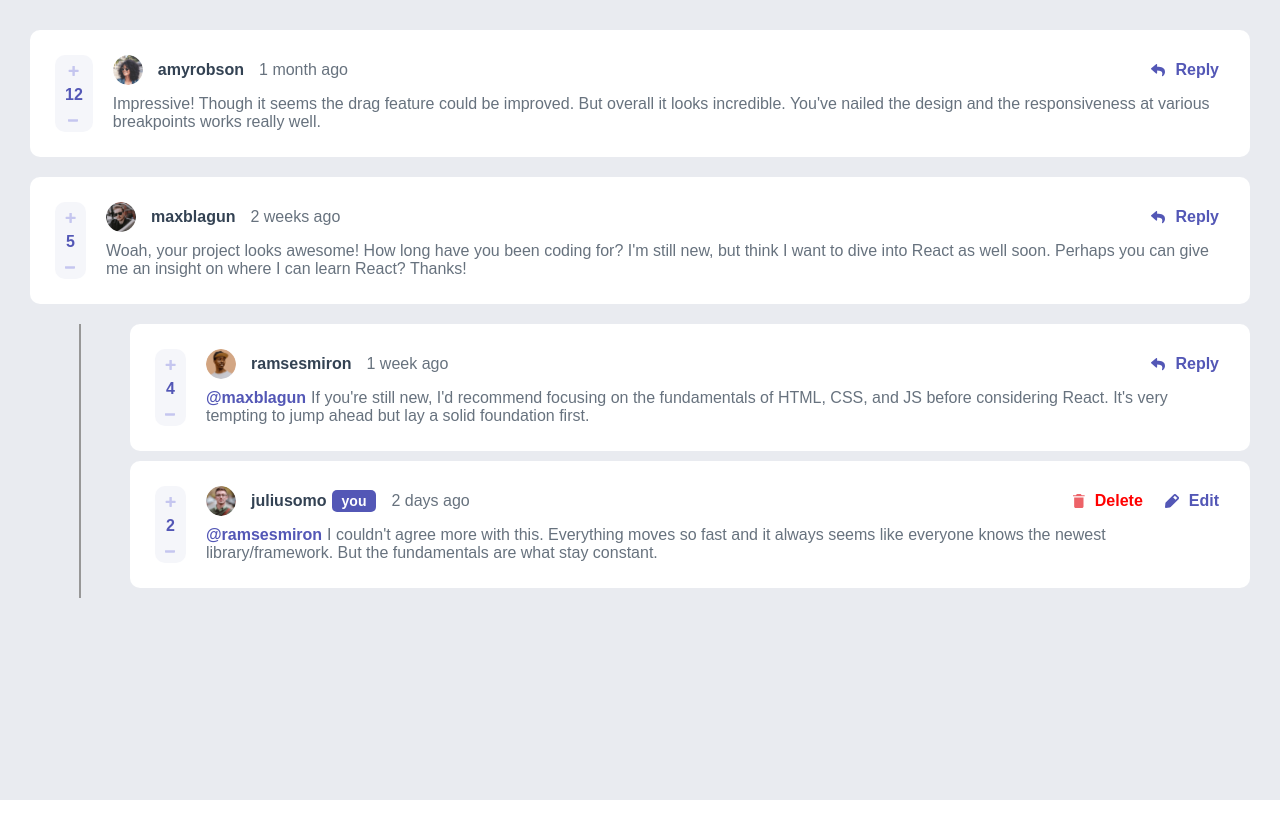
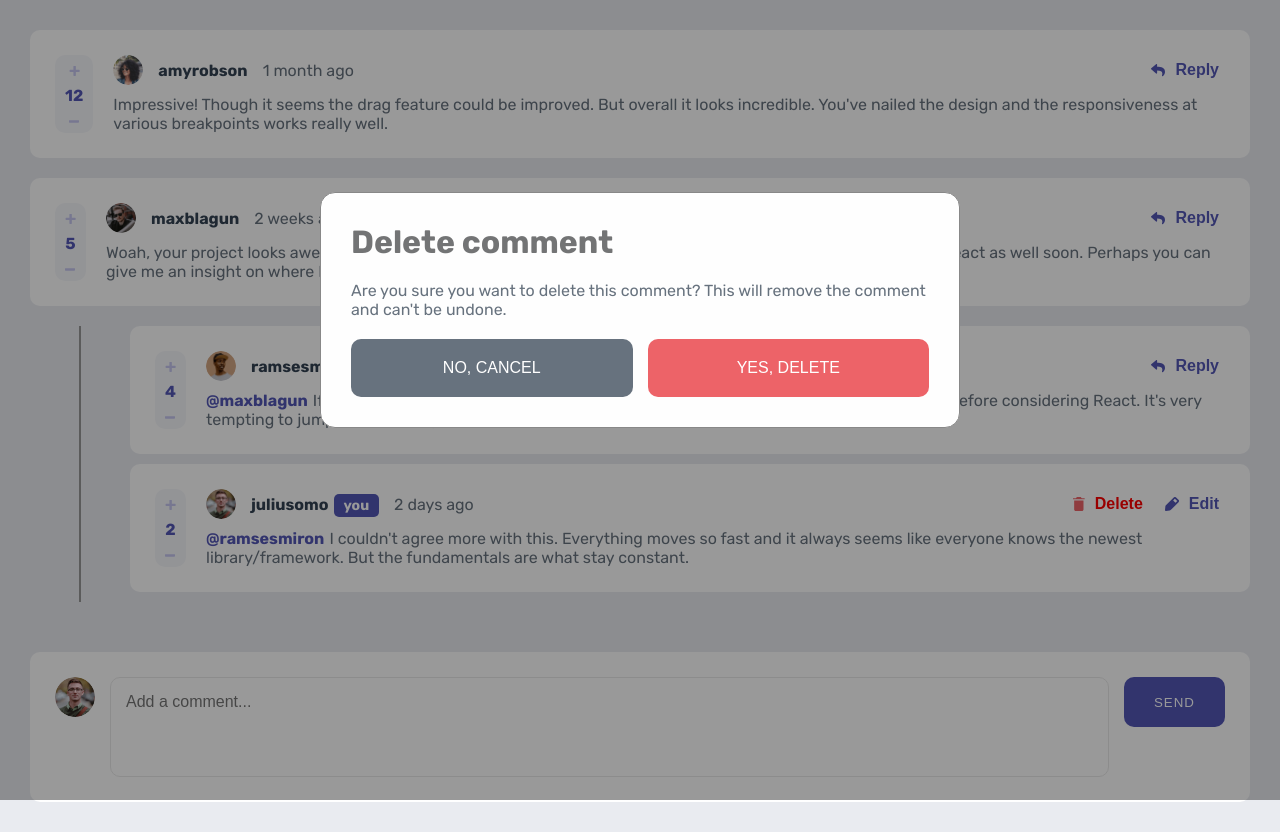
Before and after one commit to curlos/interactive-comments-section, a React (Create React App) app: page / in a window 1280 px wide. Both pictures are taken after a click on the button "Delete". Before the commit the page ends 800 px from the top, so only its background shows below. Built offline with nearby package versions, Linux system fonts and the light colour scheme; the HTML template or start-up script is replaced by a standard one.

Commit message:
Added delete comment modal

```diff
--- a/src/App.js
+++ b/src/App.js
@@ -2,6 +2,7 @@ import React, { useState } from 'react'
 import { getData } from './utils/data'
 import styles from './styles/App.module.css';
 import Comment from './components/Comment'
+import NewCommentInput from './components/NewCommentInput'
 
 const App = () => {
   const [data, setData] = useState(getData())
@@ -11,8 +12,10 @@ const App = () => {
   return (
     <div className={styles.container}>
       <div className={styles.comments}>
-        {data.comments.map((comment) => <Comment key={comment.id} comment={comment} data={data} />)}
+        {data.comments.map((comment) => <Comment key={comment.id} comment={comment} data={data} setData={setData}/>)}
       </div>
+
+      <NewCommentInput data={data} setData={setData}/>
     </div>
   );
 }
--- a/src/components/Comment.js
+++ b/src/components/Comment.js
@@ -1,7 +1,13 @@
-import React from 'react'
+import React, { useState } from 'react'
 import styles from '../styles/Comment.module.css'
+import DeleteCommentModal from './DeleteCommentModal'
 
-const Comment = ({ comment, isReply, data }) => {
+const Comment = ({ comment, isReply, data, setData }) => {
+
+  const [deleteOpen, setDeleteOpen] = useState(false)
+  const [editOpen, setEditOpen] = useState(false)
+
+  console.log(editOpen)
 
   return (
     <div className={`${isReply ? styles.replyWrapper : ''}`}>
@@ -32,12 +38,12 @@ const Comment = ({ comment, isReply, data }) => {
 
             {comment.user.username === data.currentUser.username ? (
               <div className={styles.commentActions}>
-                <button className={[styles.replyButton, styles.deleteButton].join(' ')}>
+                <button className={[styles.replyButton, styles.deleteButton].join(' ')} onClick={() => setDeleteOpen(true)}>
                   <img src="/images/icon-delete.svg" alt="reply" />
                   Delete
                 </button>
 
-                <button className={styles.replyButton}>
+                <button className={styles.replyButton} onClick={() => setEditOpen(true)}>
                   <img src="/images/icon-edit.svg" alt="reply" />
                   Edit
                 </button>
@@ -62,6 +68,8 @@ const Comment = ({ comment, isReply, data }) => {
           {comment.replies.map((reply) => <Comment key={reply.id} comment={reply} isReply={true} data={data}/>)}
         </div>
       )}
+
+      {deleteOpen && <DeleteCommentModal />}
     </div>
   )
 }
--- /dev/null
+++ b/src/components/DeleteCommentModal.js
@@ -0,0 +1,21 @@
+import React from 'react'
+import styles from '../styles/Modal.module.css'
+
+const DeleteCommentModal = () => {
+  return (
+    <div className={styles.modal}>
+      <div className={styles.modalContent}>
+        <h1>Delete comment</h1>
+
+        <p>Are you sure you want to delete this comment? This will remove the comment and can't be undone.</p>
+
+        <div className={styles.buttons}>
+          <button className={styles.cancel}>NO, CANCEL</button>
+          <button className={styles.confirm}>YES, DELETE</button>
+        </div>
+      </div>
+    </div>
+  )
+}
+
+export default DeleteCommentModal
--- a/src/components/NewCommentInput.js
+++ b/src/components/NewCommentInput.js
@@ -1,15 +1,25 @@
 import React, { useState } from 'react'
 import styles from '../styles/NewCommentInput.module.css'
 
-const NewCommentInput = ({ data }) => {
+const NewCommentInput = ({ data, setData }) => {
 
   const [input, setInput] = useState('')
 
   const handleAddComment = () => {
+    const newComment = {
+      content: input,
+      createdAt: "1 minute ago",
+      id: data.comments.length + 1,
+      replies: [],
+      score: 0,
+      user: {...data.currentUser}
+    }
 
+    console.log(newComment)
+    setData({...data, comments: [...data.comments, newComment]})
+    console.log(input)
   }
 
-  console.log(data)
   return (
     <div className={styles.wrapper}>
       <img src={data.currentUser.image.png.slice(1,)} alt={data.currentUser.username} className={styles.userImage}/>
@@ -17,7 +27,7 @@ const NewCommentInput = ({ data }) => {
       <textarea placeholder="Add a comment..." value={input} onChange={(e) => setInput(e.target.value)} className={styles.inputTextarea}/>
 
       <div className={styles.sendButtonWrapper}>
-        <button className={styles.sendButton}>SEND</button>
+        <button className={styles.sendButton} onClick={handleAddComment}>SEND</button>
       </div>
     </div>
   )
--- a/src/styles/App.module.css
+++ b/src/styles/App.module.css
@@ -1,3 +1,5 @@
+@import url('https://fonts.googleapis.com/css2?family=Rubik:wght@400;500;700&display=swap');
+
 * {
   margin: 0;
   box-sizing: border-box;
@@ -7,7 +9,7 @@
   padding: 30px;
   background-color: #E9EBF0;
   min-height: 100vh;
-  font-family: sans-serif;
+  font-family: Rubik, sans-serif;
 }
 
 .comments {
--- a/src/styles/Comment.module.css
+++ b/src/styles/Comment.module.css
@@ -5,6 +5,7 @@
   background-color: #FFFFFF;
   display: flex;
   gap: 20px;
+  width: 100%;
 }
 
 .score {
@@ -29,6 +30,7 @@
 
 .commentRightSide {
   display: flex;
+  flex: 1;
   flex-direction: column;
   gap: 10px;
 }
@@ -124,6 +126,14 @@
   gap: 10px;
 }
 
+.commentActions button {
+  cursor: pointer;
+}
+
+.commentActions button:active {
+  opacity: 50%;
+}
+
 .deleteButton {
   color: red;
 }
--- /dev/null
+++ b/src/styles/Modal.module.css
@@ -0,0 +1,82 @@
+/* The Modal (background) */
+.modal {
+  display: block;
+  /* Hidden by default */
+  position: fixed;
+  /* Stay in place */
+  z-index: 1;
+  /* Sit on top */
+  left: 0;
+  top: 0;
+  /* Full width */
+  width: 100%;
+  /* Full height */
+  height: 100%;
+
+  overflow: auto;
+  /* Enable scroll if needed */
+  background-color: rgb(0, 0, 0);
+  /* Fallback color */
+  background-color: rgba(0, 0, 0, 0.4);
+  /* Black w/ opacity */
+}
+
+/* Modal Content/Box */
+.modalContent {
+  background-color: #fefefe;
+  margin: 15% auto;
+  /* 15% from the top and centered */
+  padding: 30px;
+  border: 1px solid #888;
+
+  width: 200px;
+  width: 50%;
+  border-radius: 15px;
+  /* Could be more or less, depending on screen size */
+}
+
+.modalContent h1 {
+  color: #737475;
+}
+
+.modalContent p {
+  color: #67727E;
+  font-size: 16px;
+  margin: 20px 0;
+}
+
+.buttons {
+  display: flex;
+  gap: 15px;
+}
+
+.cancel,
+.confirm {
+  border: none;
+  color: #FFFFFF;
+  flex: 1;
+  border-radius: 10px;
+  padding: 20px;
+  font-size: 16px;
+  font-weight: medium;
+  cursor: pointer;
+}
+
+.cancel:active,
+.confirm:active {
+  opacity: 50%;
+}
+
+.cancel {
+  background-color: #67727E;
+}
+
+.confirm {
+  background-color: #ED6368;
+}
+
+@media only screen and (max-width: 600px) {
+  .modalContent {
+    width: 90%;
+  }
+}
--- a/src/styles/NewCommentInput.module.css
+++ b/src/styles/NewCommentInput.module.css
@@ -4,6 +4,7 @@
   border-radius: 10px;
   display: flex;
   gap: 15px;
+  margin-top: 30px;
 }
 
 .userImage {
@@ -20,6 +21,13 @@
   flex: 1;
   min-height: 100px;
   font-size: 16px;
+  resize: none;
+}
+
+.inputTextArea:focus,
+.inputTextArea:active {
+  outline: #5357B6;
+  border-color: #5357B6;
 }
 
 .sendButtonWrapper {
```
